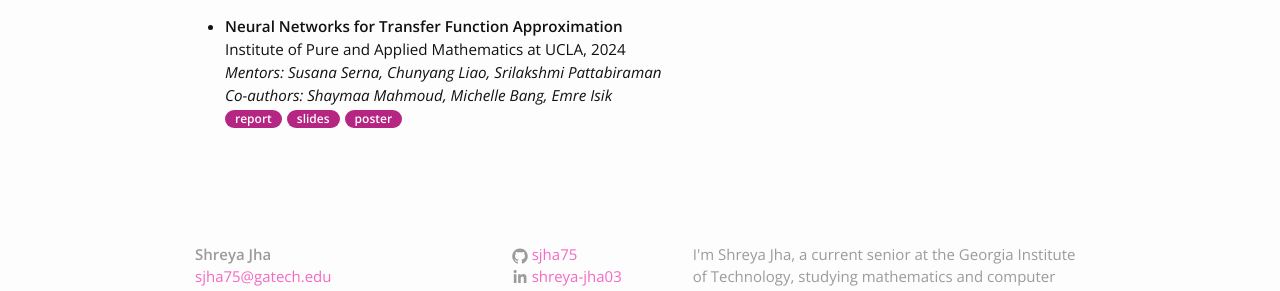
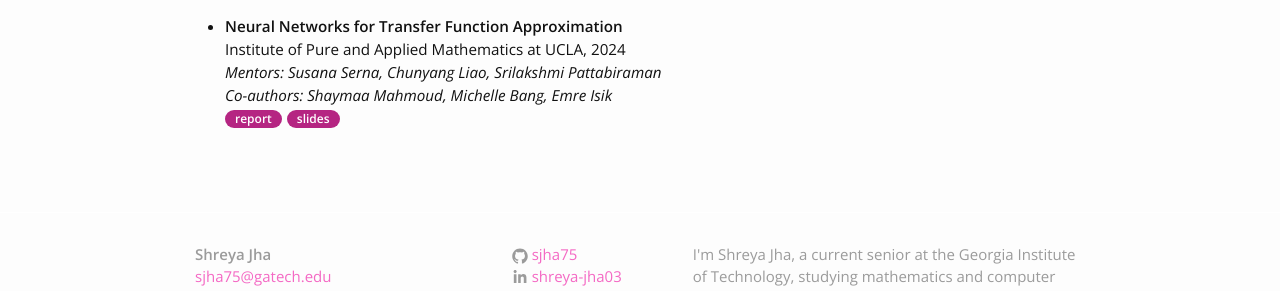
Before and after one commit to sjha75/sjha75.github.io, a Jekyll site: the page built from research.md, in a window 1280 px wide. Shown: the part 368-659 px from the top of the page. Built offline with Jekyll 4.4.1, drawn with Linux system fonts in a browser that asks for light colours.

Commit message:
added poster

```diff
--- a/research.md
+++ b/research.md
@@ -13,13 +13,13 @@
 		<b>Cumulant Truncation Methods for Moment Closure</b><br>
 		Georgia Institute of Technology, 2023 - present<br>
 		<i>Advisor: Florian Schaefer</i><br>
-		<a href=""><div class="color-button">poster</div></a>
+		<a href="/research/cumulant_truncation_poster.pdf"><div class="color-button">poster</div></a>
 	</li><br>
 	<li>
 		<b>Neural Networks for Transfer Function Approximation</b><br>
 		Institute of Pure and Applied Mathematics at UCLA, 2024<br>
 		<i>Mentors: Susana Serna, Chunyang Liao, Srilakshmi Pattabiraman</i><br>
 		<i>Co-authors: Shaymaa Mahmoud, Michelle Bang, Emre Isik</i><br>
-		<a href="/research/AnalogDevicesFinalReportRIPS2024.pdf"><div class="color-button">report</div></a><a href="/research/AnalogDevicesFinalPresentationRIPS2024.pdf"><div class="color-button">slides</div></a><a href=""><div class="color-button">poster</div></a>
+		<a href="/research/AnalogDevicesFinalReportRIPS2024.pdf"><div class="color-button">report</div></a><a href="/research/AnalogDevicesFinalPresentationRIPS2024.pdf"><div class="color-button">slides</div></a>
 	</li><br>
 </ul>
```
Also changed, not shown: 1 other file.
